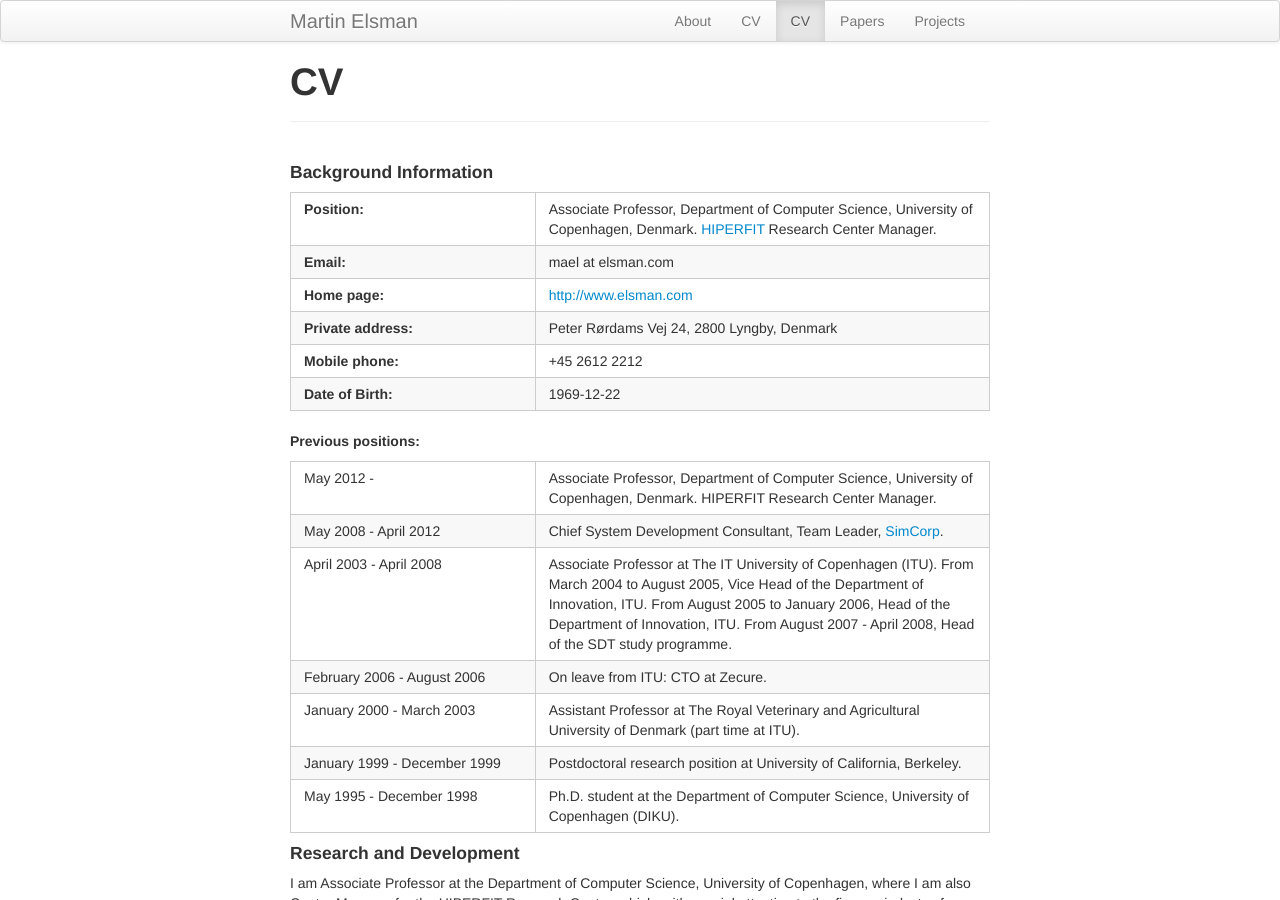
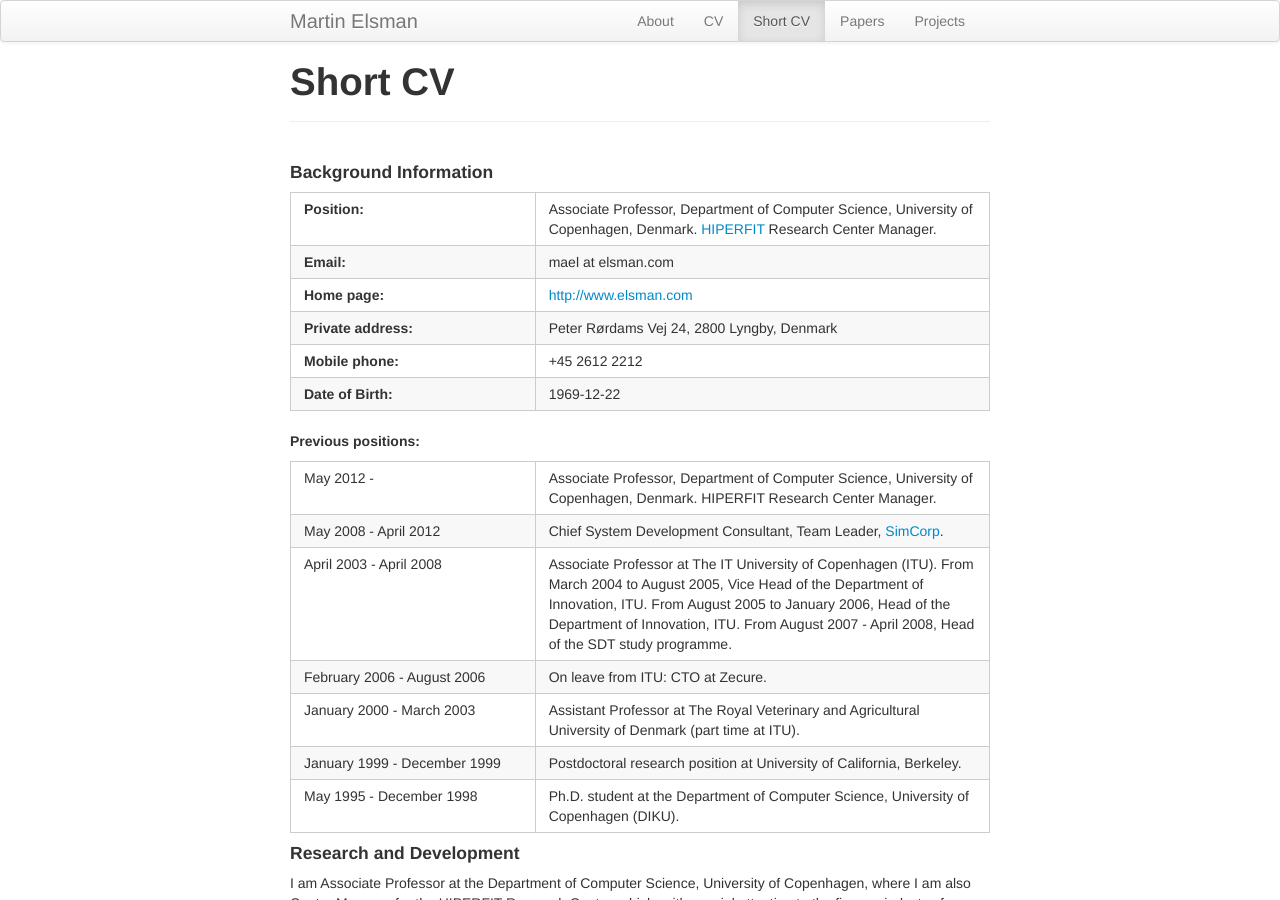
Before and after one commit to melsman/melsman.github.io, a Jekyll site: the page built from cv_short.md, in a window 1280 px wide and 900 px high. Built offline with Jekyll 4.4.1, drawn with Linux system fonts in a browser that asks for light colours.

Commit message:
short cv

```diff
--- a/cv_short.md
+++ b/cv_short.md
@@ -1,6 +1,6 @@
 ---
 layout: page
-title: CV
+title: Short CV
 group: navigation
 ---
 {% include JB/setup %}
```
Also changed, not shown: other parts of cv_short.md (+1 -1 lines).
